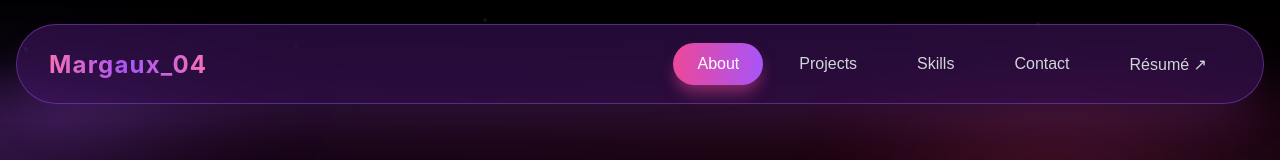
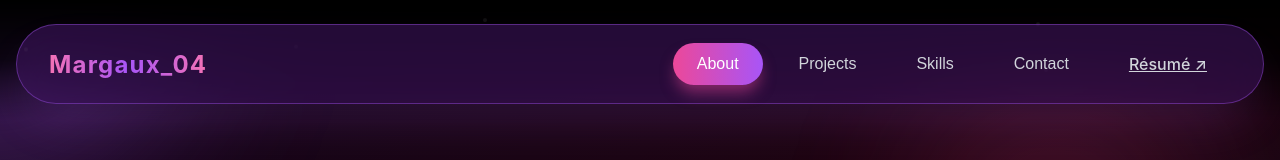
Before and after one commit to margaaustria/personal-portfolio, a React (Vite) app: page / in a window 1280 px wide. Shown: the top 160 px of the page. Built offline with nearby package versions, Linux system fonts and the light colour scheme.

Commit message:
resume pdf download

```diff
--- a/src/App.jsx
+++ b/src/App.jsx
@@ -152,7 +152,13 @@ function App() {
               </button>
             ))}
 
-            <button className="nav-btn external-btn">Résumé ↗</button>
+           <a
+              href={`${import.meta.env.BASE_URL}resume.pdf`}
+              download="Margarette_Calumpiano_Resume.pdf"
+              className="nav-btn external-btn"
+            >
+              Résumé ↗
+            </a>
           </div>
         </div>
       </nav>
```
Also changed, not shown: 1 other file (tests, documents, lock files or other folders).
